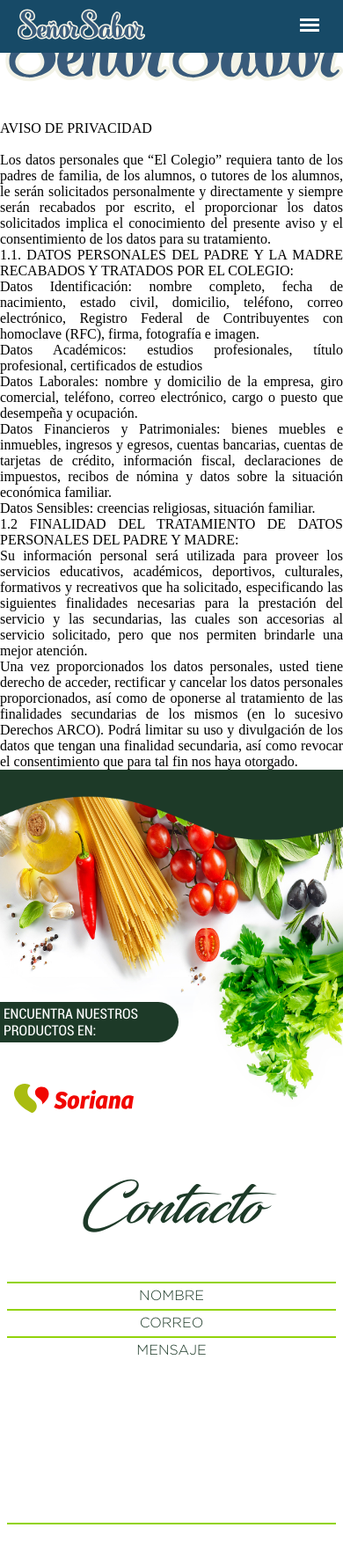
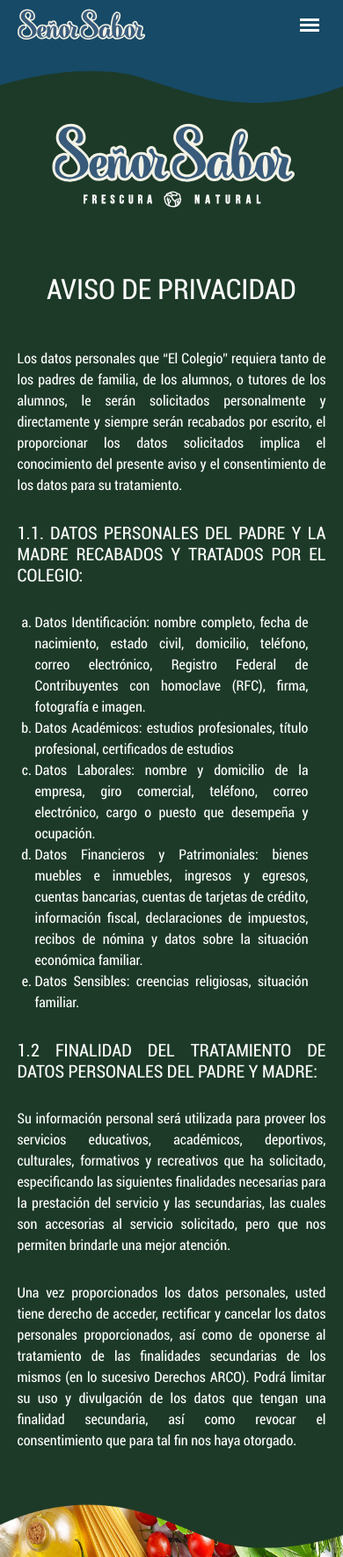
Before and after one commit to emma-ink/srsabor, a PHP site: page /aviso.php in a window 390 px wide. Shown: the top 1770 px of the page at 88% size. Run offline with PHP 8.4, Linux system fonts and the light colour scheme.

Commit message:
Agregadas las clases para cookies y el aviso

```diff
--- a/estilo.css
+++ b/estilo.css
@@ -672,6 +731,114 @@ header {
   font-family: g-medium;
 }
 
+#head-aviso {
+  width: 100%;
+  height: 190px;
+  margin-top: 60px;
+  background: url(img/fondo-productos.png);
+  background-position: bottom;
+  background-size: 100%;
+  background-repeat: no-repeat;
+  background-color: #1B5A7D;
+}
+
+#aviso {
+  width: 100%;
+  padding-top: 20px;
+  background: #1d3a28;
+  height: auto;
+  text-align: center;
+  position: relative;
+}
+
+.contenedor-a {
+  width: 90%;
+  display: inline-block;
+}
+
+.logo-aviso {
+  width: 30%;
+  margin-bottom: 70px;
+}
+
+.titulo-aviso {
+  font-size: 52px;
+  font-family: r-condensed;
+  color: #FFF;
+}
+
+.subtitulo-aviso {
+  font-size: 36px;
+  font-family: r-condensed;
+  color: #FFF;
+}
+
+.texto-a, .lista-ordenada {
+  font-size: 28px;
+  font-family: r-condensed;
+  color: #FFF;
+  margin: 30px 0px;
+}
+
+.lista-ordenada {
+  padding: 0px 50px;
+  list-style: lower-alpha;
+}
+
+.aviso-a {
+  color: #1d3a28;
+  text-decoration: none;
+}
+
+.aviso-a:hover {
+  font-family: r-condensed;
+  color: #1d3a28;
+  font-weight: bold;
+}
+
+.a-hojas {
+  width: 15%;
+  position: absolute;
+  max-width: 166px;
+  top: 100px;
+  left: 0;
+  right: 0;
+  margin: auto;
+  z-index: 10;
+}
+
+.animation-a {
+  animation: hojas-a 7s linear;
+}
+
+@keyframes hojas-a {
+  0% {
+    transform: rotate(-10deg);
+    top: -400px;
+  }
+
+  25% {
+    transform: rotate(0deg);
+  }
+
+  50% {
+    transform: rotate(10deg);
+  }
+
+  75% {
+    transform: rotate(0deg);
+  }
+
+  85% {
+    transform: rotate(-10deg);
+  }
+
+  100% {
+    transform: rotate(0deg);
+    top: 100px;
+  }
+}
+
 @media(max-width:1280px) {
   #menu-sliders {
     width: 50%;
@@ -1043,4 +1210,57 @@ header {
   .success {
     font-size: 24px;
   }
+
+  #head-aviso {
+    height: 60px;
+    background-color: #174a67;
+  }
+
+  .logo-aviso {
+    width: 80%;
+  }
+
+  .titulo-aviso {
+    font-size: 32px;
+  }
+
+  .subtitulo-aviso {
+    font-size: 20px;
+  }
+
+  .texto-a, .lista-ordenada {
+    font-size: 16px;
+    line-height: 1.5;
+  }
+
+  .lista-ordenada {
+    padding: 0px 20px;
+  }
+
+  .cookies {
+    display: inline-block;
+  }
+
+  .cookie-text {
+    width: 98%;
+    display: inline-block;
+    text-align: justify;
+    color: #FFF;
+    padding: 1%;
+  }
+
+  .cookie-button {
+    width: 98%;
+    padding: 2% 1%;
+    display: inline-block;
+    text-align: center;
+  }
+
+  .sub-cookie {
+    font-size: 16px;
+  }
+
+  .p-cookie {
+    font-size: 12px;
+  }
 }
```
Also changed, not shown: other parts of estilo.css (+59 -0 lines).
